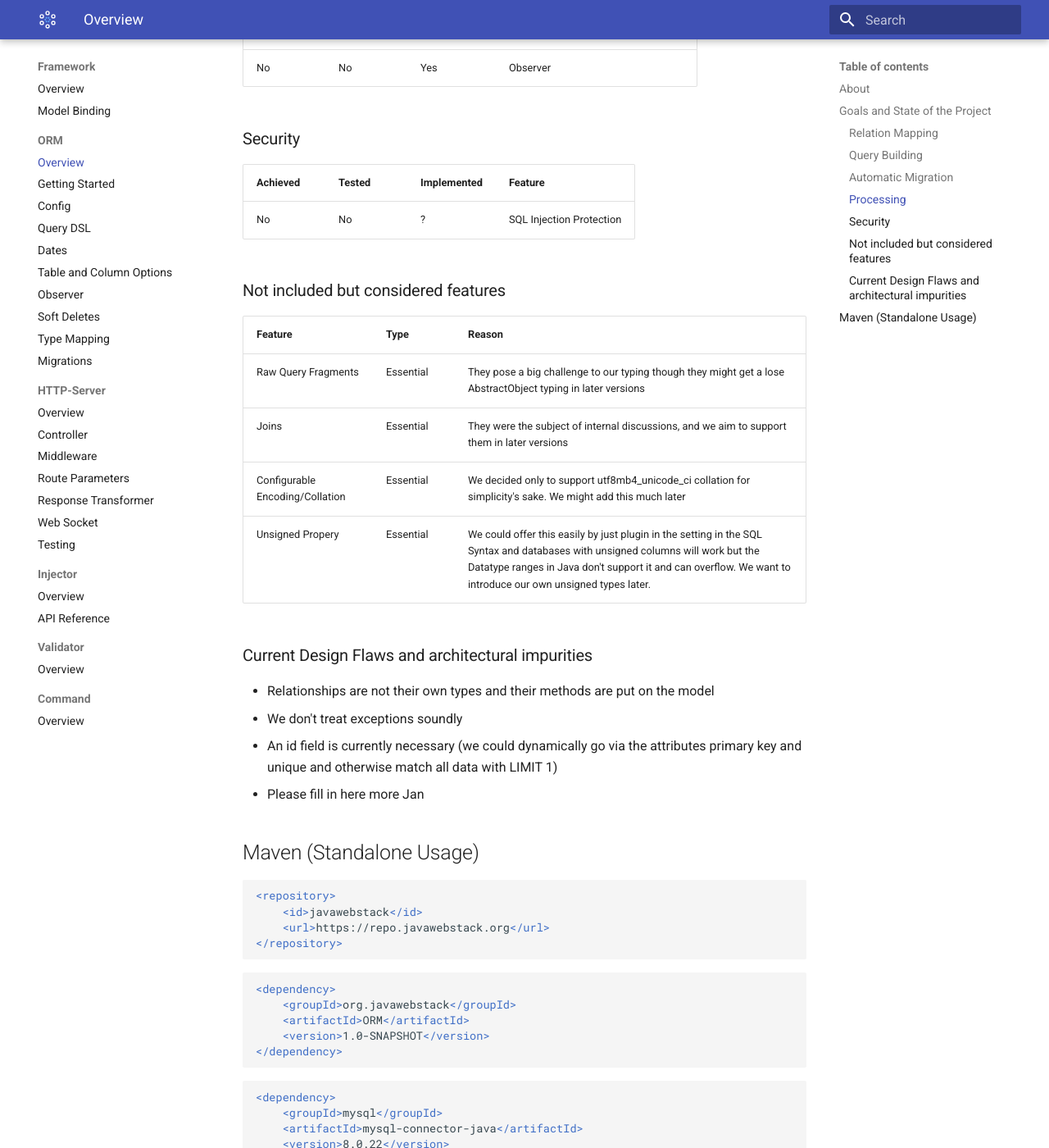
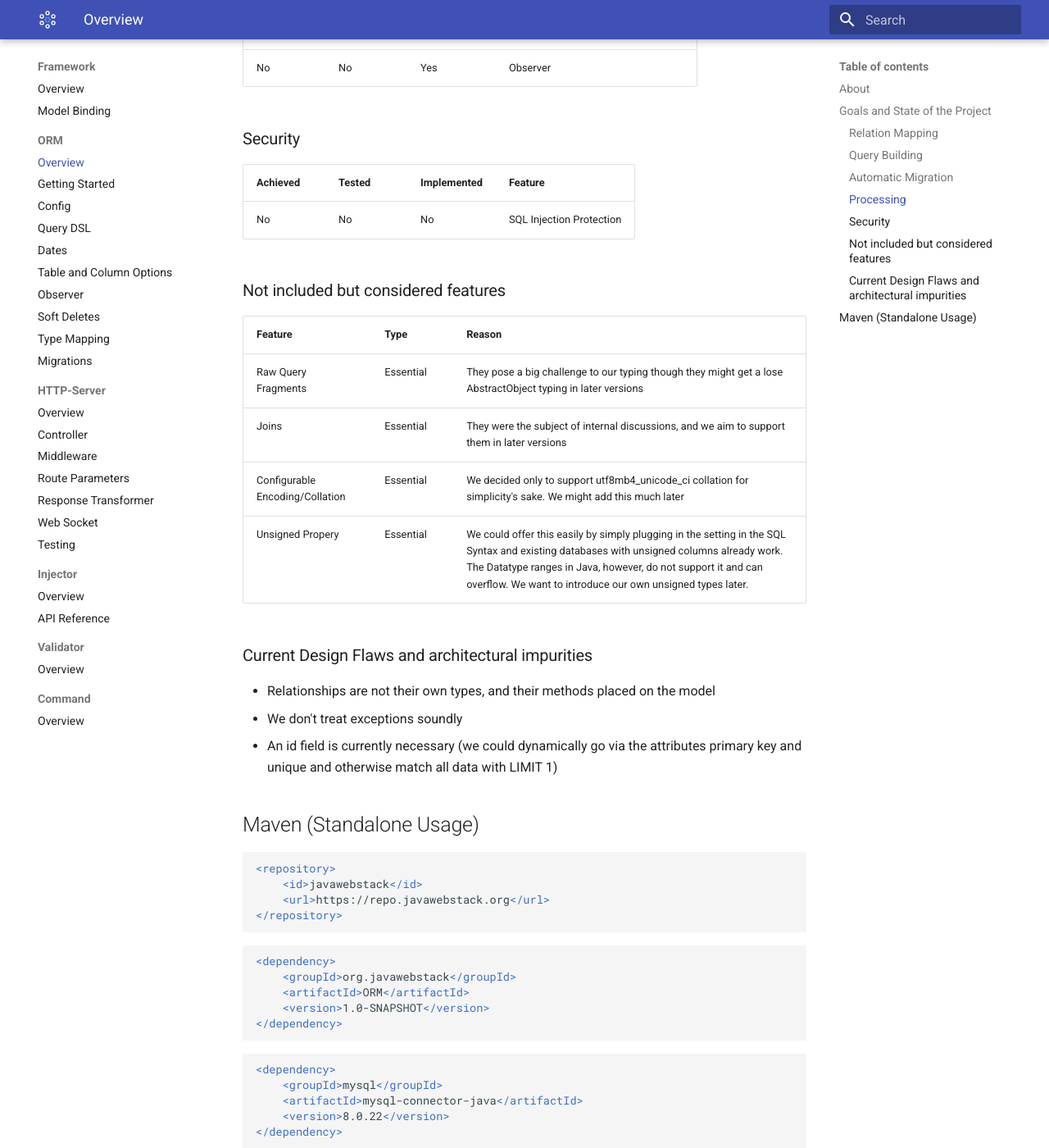
Before and after one commit to JavaWebStack/Docs, an MkDocs documentation site: the page built from docs/framework/orm/index.md, in a window 1280 px wide and 1400 px high, scrolled down 3163 px. Shown: the whole window at 82% size. Built offline with MkDocs 1.6.1 and Material for MkDocs 9.7.7, drawn with Linux system fonts in a browser that asks for light colours; some of the changed text lies outside the part shown.

Commit message:
Rework to WIP version and fix some small issues

````diff
--- a/docs/framework/orm/index.md
+++ b/docs/framework/orm/index.md
@@ -76,7 +76,7 @@
 ### Security
 |Achieved|Tested|Implemented|Feature|
 | - | - | - | - |
-| No | No | ? | SQL Injection Protection |
+| No | No | No | SQL Injection Protection |
 
 ### Not included but considered features
 |Feature|Type|Reason|
@@ -84,13 +84,13 @@
 | Raw Query Fragments | Essential | They pose a big challenge to our typing though they might get a lose AbstractObject typing in later versions |
 | Joins | Essential | They were the subject of internal discussions, and we aim to support them in later versions
 | Configurable Encoding/Collation | Essential | We decided only to support utf8mb4_unicode_ci collation for simplicity's sake. We might add this much later |
-| Unsigned Propery | Essential | We could offer this easily by just plugin in the setting in the SQL Syntax and databases with unsigned columns will work but the Datatype ranges in Java don't support it and can overflow. We want to introduce our own unsigned types later.
+| Unsigned Propery | Essential | We could offer this easily by simply plugging in the setting in the SQL Syntax and existing databases with unsigned columns already work. The Datatype ranges in Java, however, do not support it and can overflow. We want to introduce our own unsigned types later.
 
 ### Current Design Flaws and architectural impurities
-- Relationships are not their own types and their methods are put on the model
+- Relationships are not their own types, and their methods placed on the model
 - We don't treat exceptions soundly
 - An id field is currently necessary (we could dynamically go via the attributes primary key and unique and otherwise match all data with LIMIT 1)
-- Please fill in here more Jan
+
 
 ## Maven (Standalone Usage)
 ```xml
````
Also changed, not shown: other parts of docs/framework/orm/index.md (+1 -1 lines).
